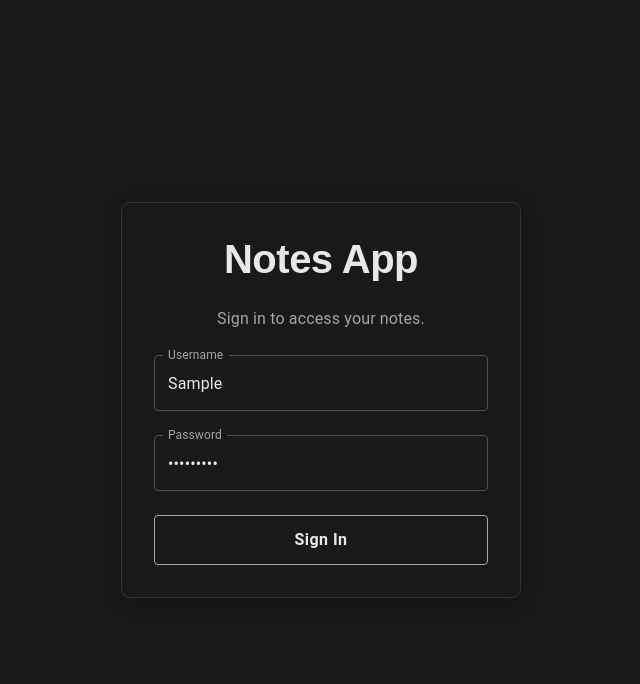
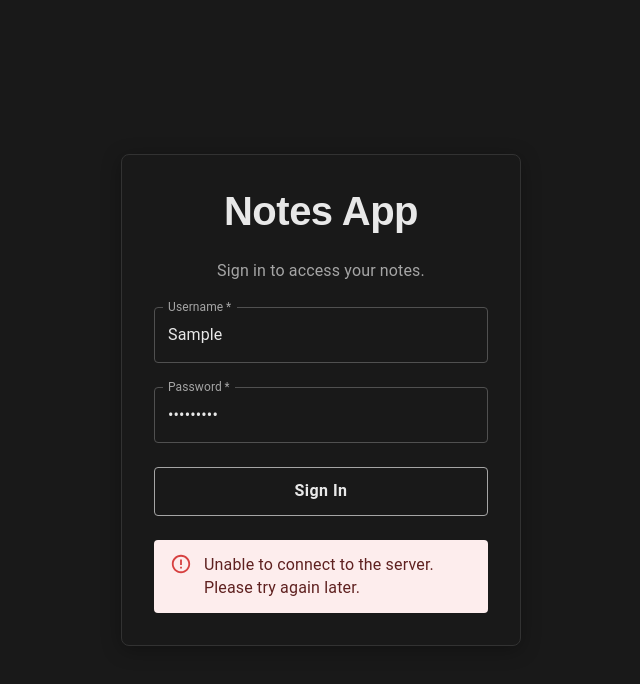
Before and after one commit to laporejero/notes-app, a React (Vite) app in the folder client/: page / in a window 1280 px wide. Both pictures are taken after typing "Sample", "Sample123" into the empty fields and a click on the button "Sign In". Shown: the top 684 px of the page, without its empty margins (319-959 px from the left). Built offline with nearby package versions, Linux system fonts and the light colour scheme; no server answers; a web font is replaced by a local one.

Commit message:
feat: login error message

```diff
--- a/client/src/App.tsx
+++ b/client/src/App.tsx
@@ -15,6 +15,7 @@ import NoteForm from "./components/NoteForm"
 import NoteFilter from "./components/NoteFilter"
 import NoteSort from "./components/NoteSort"
 import UndoButton from "./components/UndoButton/UndoButton"
+import axios from "axios"
 
 function App() {
   // States
@@ -28,6 +29,7 @@ function App() {
   const [username, setUsername] = useState<string>('')
   const [password, setPassword] = useState<string>('')
   const [user, setUser] = useState<User|null>(null)
+  const [loginErr, setLoginErr] = useState<string|null>(null)
 
   useEffect(() => {
     const loggedUserJSON = window.localStorage.getItem('loggedNotesAppUser')
@@ -69,7 +71,11 @@ function App() {
       setUsername('')
       setPassword('')
     } catch (error) {
-      console.error('failed to sign in')
+      if (axios.isAxiosError(error) && error.response?.status === 401) {
+        setLoginErr('Invalid username or password.')
+      } else {
+        setLoginErr('Unable to connect to the server. Please try again later.')
+      }
     }
   }
 
@@ -306,6 +312,8 @@ function App() {
             password={password}
             setUsername={setUsername}
             setPassword={setPassword}
+            loginErr={loginErr}
+            setLoginErr={setLoginErr}
           />
         )
       }
--- a/client/src/components/LoginForm.tsx
+++ b/client/src/components/LoginForm.tsx
@@ -1,4 +1,4 @@
-import type { JSX } from 'react'
+import { useEffect, type JSX } from 'react'
 import {
     Box,
     Button,
@@ -6,6 +6,7 @@ import {
     Stack,
     TextField,
     Typography,
+    Alert
 } from '@mui/material'
 
 type LoginFormProps = {
@@ -14,9 +15,20 @@ type LoginFormProps = {
     password: string
     setUsername: (v: string) => void
     setPassword: (v: string) => void
+    loginErr: string|null
+    setLoginErr: (v: string|null) => void
 }
 
-function LoginForm({ handleLogin, username, password, setUsername, setPassword }:LoginFormProps): JSX.Element {
+function LoginForm({ handleLogin, username, password, setUsername, setPassword, loginErr, setLoginErr }:LoginFormProps): JSX.Element {
+    useEffect(() => {
+        if (!loginErr) return
+        const timer = setTimeout(() => {
+            setLoginErr(null)
+        }, 5000)
+
+        return () => clearTimeout(timer)
+    }, [loginErr])
+
     return (
         <Box
             component="form"
@@ -75,6 +87,7 @@ function LoginForm({ handleLogin, username, password, setUsername, setPassword }
                         variant="outlined"
                         autoComplete="username"
                         fullWidth
+                        required
                         sx={{
                             "& .MuiOutlinedInput-root": {
                                 color: "rgb(232,232,232)",
@@ -112,6 +125,7 @@ function LoginForm({ handleLogin, username, password, setUsername, setPassword }
                         variant="outlined"
                         autoComplete="current-password"
                         fullWidth
+                        required
                         sx={{
                         "& .MuiOutlinedInput-root": {
                             color: "rgb(232,232,232)",
@@ -161,6 +175,14 @@ function LoginForm({ handleLogin, username, password, setUsername, setPassword }
                     >
                         Sign In
                     </Button>
+                    {loginErr && (
+                        <Alert
+                            severity='error'
+                            sx={{ fontSize: "var(--text-base)" }}
+                        >
+                            {loginErr}
+                        </Alert>
+                        )}
                 </Stack>
             </Paper>
         </Box>
```
Lines whose indentation alone changed are shown as unchanged.
